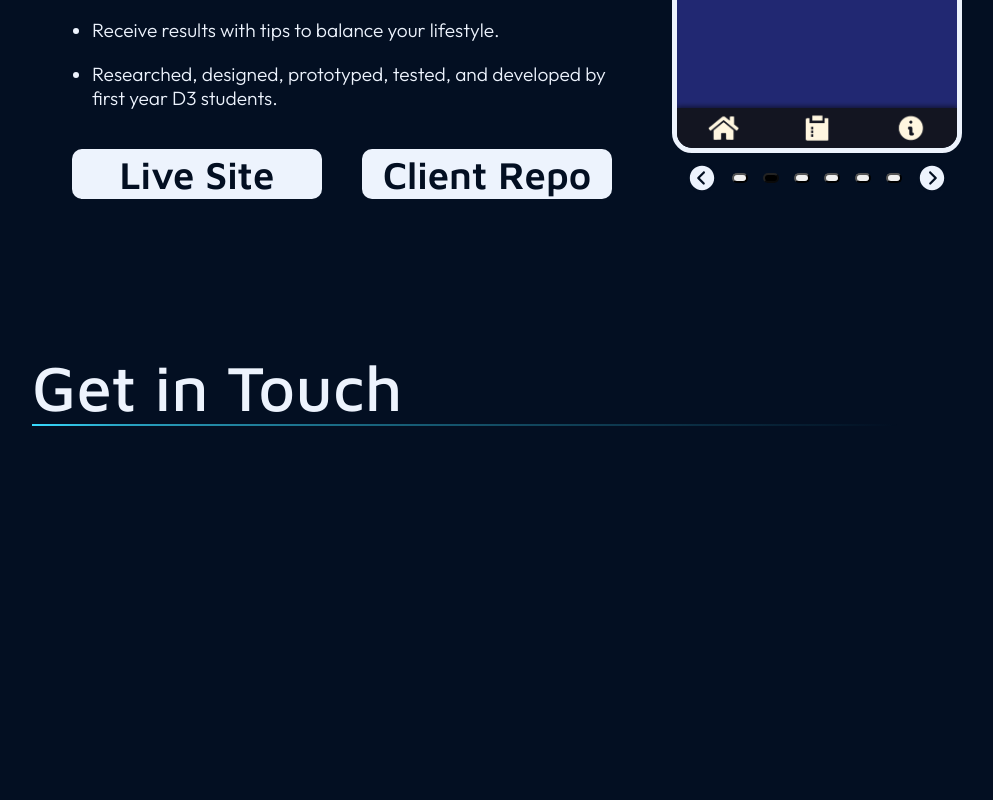
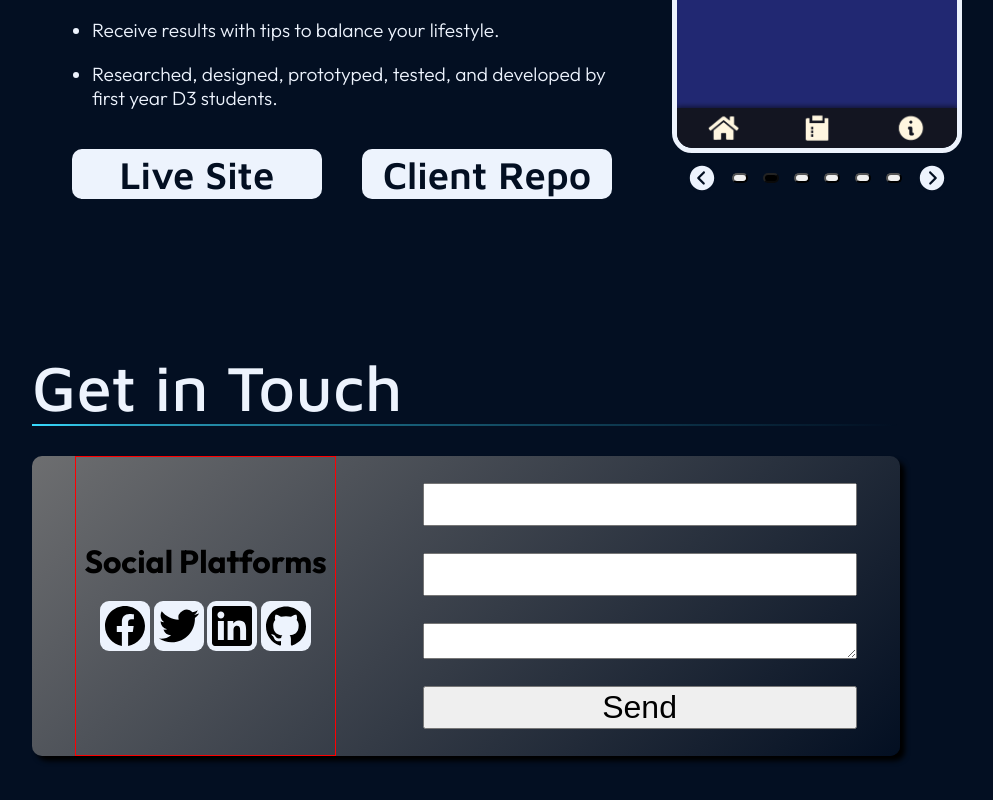
Before and after one commit to dnguyen130/portfolio, a Next.js app: page / in a window 1280 px wide. Shown: the part 3726-4526 px from the top of the page, without its empty margins (174-1167 px from the left). Before the commit the page ends 4352 px from the top, so only its background shows below. Built offline with nearby package versions, Linux system fonts and the light colour scheme.

Commit message:
working on form

```diff
--- a/components/Contact/index.js
+++ b/components/Contact/index.js
@@ -0,0 +1,116 @@
+import styled from "styled-components"
+import { useTheme } from "../../utils/provider"
+import { site_theme } from "../../utils/variables"
+import { SiFacebook, SiTwitter, SiLinkedin, SiGithub } from 'react-icons/si'
+
+import { useRef } from 'react';
+import emailjs, { init } from '@emailjs/browser';
+
+import ImgButton from '../ImgButton';
+
+init("user_NBrl3xmy2qTPZHQYDw16x");
+
+const ContactCont = styled.div`
+  height: 300px;
+  background: linear-gradient(135deg, ${props=>props.bargrad1}, 50%, ${props=>props.bargrad2});
+  width: 100%;
+  border-radius: 10px;
+  display: flex;
+  align-items: center;
+  justify-content: space-around;
+  box-shadow: 5px 5px 5px black;
+  margin-bottom: 50px;
+`
+
+const SocialCont = styled.div`
+  display: flex;
+  flex-direction: column;
+  justify-content: center;
+  width: 30%;
+  height: 100%;
+  border: 1px solid red;
+`
+
+const SocialHeader = styled.h1`
+  margin: 0;
+  width: 100%;
+  display: flex;
+  justify-content: center;
+`
+
+const ButtonRow = styled.div`
+  display: flex;
+  width: 100%;
+  justify-content: space-evenly;
+  padding: 20px;
+`
+
+const FormCont = styled.form`
+  display: flex;
+  flex-direction: column;
+  justify-content: space-evenly;
+  height: 100%;
+  width: 50%;
+`
+
+const FormInput = styled.input`
+  font-size: 2em;
+`
+
+const FormTextArea = styled.textarea`
+
+`
+
+const Contact = () => {
+
+  const {theme} = useTheme();
+  const form = useRef();
+  const sendEmail = (e) => {
+    e.preventDefault();
+    emailjs.sendForm('service_0ywqtim', 'template_v98mzdk', form.current, 'user_NBrl3xmy2qTPZHQYDw16x')
+      .then((result) => {
+        console.log(result.text);
+      }, (err) => {
+        console.log(err.text);
+      })
+    }
+
+  return (
+    <ContactCont bargrad1={site_theme[theme].gray} bargrad2={site_theme[theme].background}>
+      <SocialCont>
+        <SocialHeader>Social Platforms</SocialHeader>
+        <ButtonRow>
+          <ImgButton>
+            <SiFacebook size="40px"/>
+          </ImgButton>
+          <ImgButton>
+            <SiTwitter size="40px" />
+          </ImgButton>
+          <ImgButton>
+            <SiLinkedin size="40px" />
+          </ImgButton>
+          <ImgButton>
+            <SiGithub size="40px" />
+          </ImgButton>
+        </ButtonRow>
+      </SocialCont>
+      <FormCont ref={form} onSubmit={sendEmail}>
+        <FormInput
+          type="text"
+          name="user_name"
+        />
+        <FormInput
+          type="email"
+          name="user_email"
+        />
+        <FormTextArea name="message" />
+        <FormInput
+          type="submit"
+          value="Send"
+        />
+      </FormCont>
+    </ContactCont>
+  )
+}
+
+export default Contact;
--- a/package.json
+++ b/package.json
@@ -8,6 +8,7 @@
     "lint": "next lint"
   },
   "dependencies": {
+    "@emailjs/browser": "^3.4.0",
     "framer-motion": "^6.2.6",
     "lottie-react": "^2.2.1",
     "next": "^12.0.10",
--- a/pages/index.js
+++ b/pages/index.js
@@ -12,6 +12,7 @@ import Header from "../components/Header";
 import AboutMe from "../components/AboutMe";
 import Toolkit from "../components/Toolkit";
 import Projects from "../components/Projects";
+import Contact from "../components/Contact";
 
 const Logo = styled.img`
   position: fixed;
@@ -61,30 +62,16 @@ const SectionCont = styled.div`
   margin-bottom: 150px;
 `
 
-// const variants = {
-//   visible: {opacity: 1, x: 0, transition: {ease: "easeOut", duration: 1.5}},
-//   hidden: {opacity: 0, x: 200}
-// }
-
-// const verticalVariants = {
-//   visible: {opacity: 1, y: 0, transition: {ease: "easeOut", duration: 1}},
-//   hidden: {opacity: 0, y: 200}
-// } ANI STUFF
-
 export default function Home() {
 
   const [checked, setChecked] = useState(false);
   const {theme, setTheme} = useTheme();
   const [loaded, setLoaded] = useState(true);
-  // const controls = useAnimation();
-  // const [ref, inView] = useInView(); ANI STUFF
 
   useEffect(() => {
     setTimeout(() => setLoaded(true), 4000);
-    // if(inView) {
-    //   controls.start("visible"); } ANI STUFF
-  }
-  // ,[controls, inView]
+
+    }
   )
 
   const ThemeSwitcher = () => {
@@ -135,6 +122,7 @@ export default function Home() {
       <NonHomePageCont id="contact">
         <SectionCont>
           <Header headertext="Get in Touch"/>
+          <Contact />
         </SectionCont>
       </NonHomePageCont>
       </Page>
```
Also changed, not shown: 1 other file (tests, documents, lock files or other folders).
